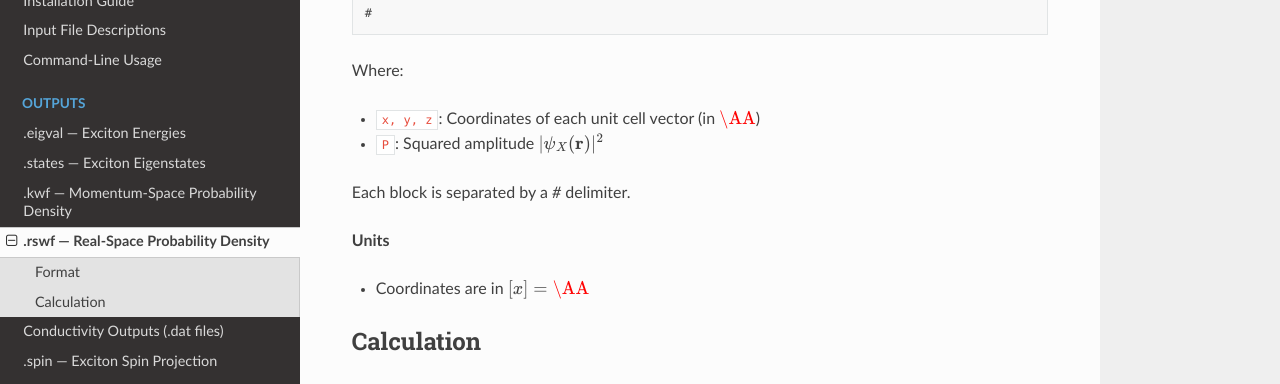
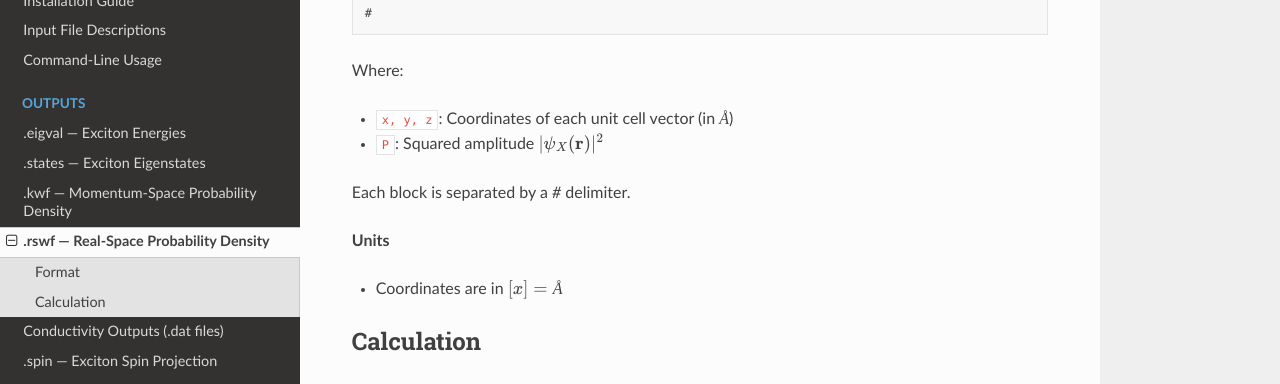
Before and after one commit to xatu-code/xatu-documentation, a Sphinx documentation site: the page built from docs/source/outputs/rswf.rst, in a window 1280 px wide and 900 px high, scrolled down 375 px. Shown: the part 151-535 px from the top of the window. Built offline with Sphinx 7.4.7 and the Read the Docs theme 3.1.0, drawn with Linux system fonts in a browser that asks for light colours; pages that are not in the unit, such as notebooks, are missing from menus.

Commit message:
fixing angstrom rendering?

```diff
--- a/docs/source/outputs/kwf.rst
+++ b/docs/source/outputs/kwf.rst
@@ -26,7 +26,7 @@ The file contains a table with one row per k-point and one column per exciton st
 
 **Units**
 
-- :math:`[k]= \AA ^{-1}`
+- :math:`[k]= Å ^{-1}`
 
 - :math:`\left| \psi_{X}(\bm{k})^{2} \right|` is dimensionless and normalized over the k-grid
 
--- a/docs/source/outputs/rswf.rst
+++ b/docs/source/outputs/rswf.rst
@@ -23,14 +23,14 @@ The file is organized in blocks, one for each exciton. Each block contains:
 
 Where:
 
-- ``x, y, z``: Coordinates of each unit cell vector (in :math:`\AA`)
+- ``x, y, z``: Coordinates of each unit cell vector (in :math:`Å`)
 - ``P``: Squared amplitude :math:`| \psi_X(\mathbf{r}) |^2`
 
 Each block is separated by a `#` delimiter.
 
 **Units**
 
-- Coordinates are in :math:`[x]=\AA`
+- Coordinates are in :math:`[x]=Å`
 
 Calculation
 =========================
```
